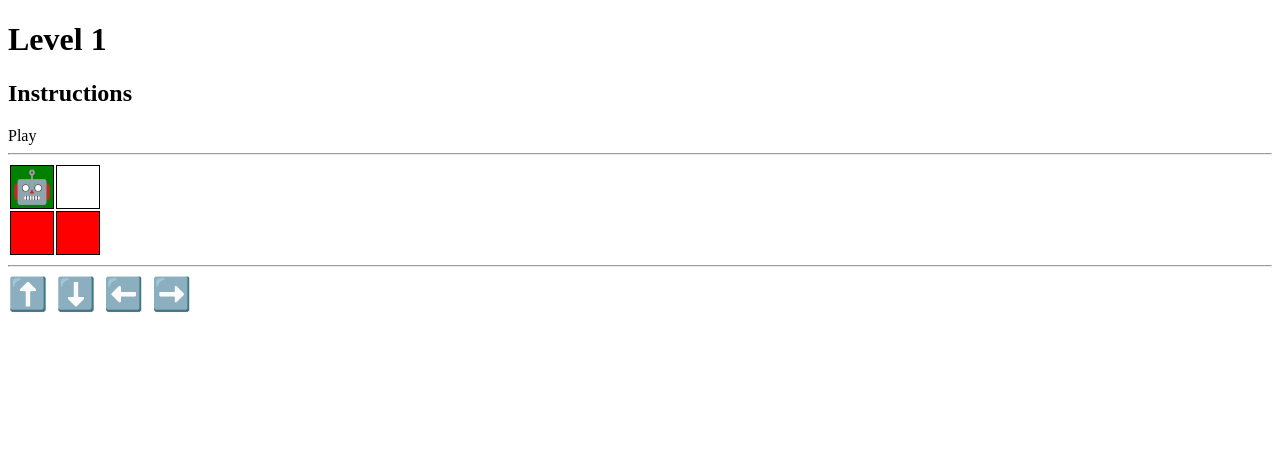
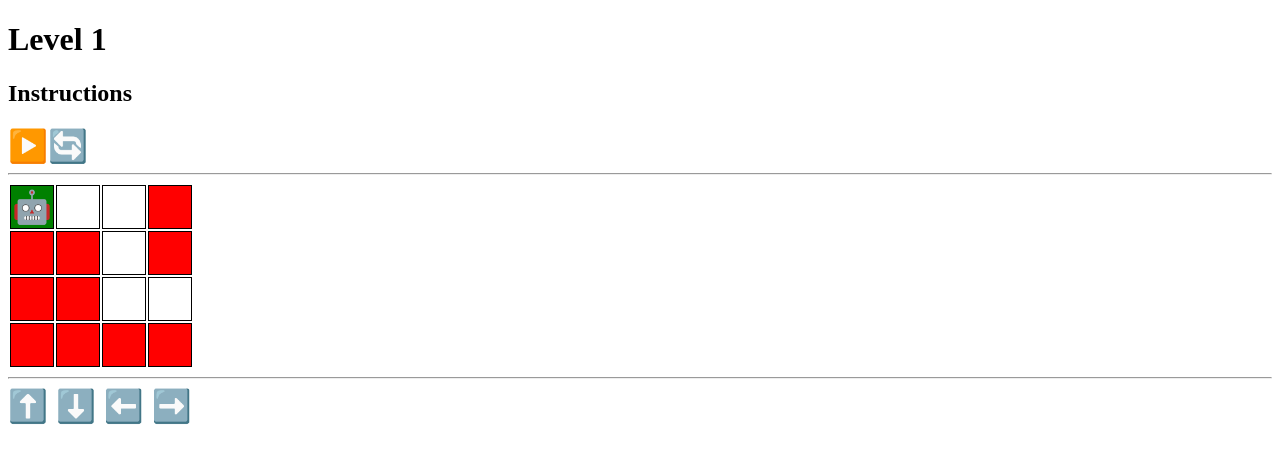
Before and after one commit to Dezzymei/CodeMaze, a Next.js app: page /level/1 in a window 1280 px wide. Shown: the top 462 px of the page. Built offline with nearby package versions, Linux system fonts and the light colour scheme.

Commit message:
You won and instructions loading and stuff

```diff
--- a/pages/level/[levelId].js
+++ b/pages/level/[levelId].js
@@ -14,12 +14,15 @@ export default function Level() {
 
   const [instructions, setInstructions] = useState([]);
   const [currentPosition, setCurrentPosition] = useState([0, 0]);
-  const [currentInstruction, setCurrentInstruction] = useState();
-  const [visited, setVisited] = useState([]);
+  const [finishPosition, setFinishPosition] = useState([3, 2]);
+  const [currentInstruction, setCurrentInstruction] = useState(-1);
+  const [visited, setVisited] = useState([]); // TODO use!
 
   const levelData = [
-    [WALL, FREE],
-    [WALL, WALL],
+    [FREE, FREE, FREE, WALL],
+    [WALL, WALL, FREE, WALL],
+    [WALL, WALL, FREE, FREE],
+    [WALL, WALL, WALL, WALL],
   ];
 
   const possibleInstructions = [
@@ -28,6 +31,12 @@ export default function Level() {
     { direction: LEFT, symbol: "⬅️" },
     { direction: RIGHT, symbol: "➡️" },
   ];
+
+  const reset = () => {
+    setCurrentPosition([0, 0]);
+    setInstructions([]);
+    setCurrentInstruction(-1);
+  };
 
   const play = async () => {
     let newPosition = currentPosition;
@@ -72,7 +81,15 @@ export default function Level() {
       if (levelData[newPosition[1]][newPosition[0]] === WALL) {
         alert("You hit a wall!");
       }
+
       await sleep(2000);
+
+      if (
+        newPosition[0] === finishPosition[0] &&
+        newPosition[1] === finishPosition[1]
+      ) {
+        alert("You won!");
+      }
     }
   };
 
@@ -104,13 +121,19 @@ export default function Level() {
           return (
             <span
               style={{
-                backgroundColor: !currentInstruction
-                  ? "white"
-                  : currentInstruction === instructionIndex
-                  ? "green"
-                  : currentInstruction > instructionIndex
-                  ? "black"
-                  : "white",
+                backgroundColor:
+                  currentInstruction === instructionIndex
+                    ? "green"
+                    : currentInstruction > instructionIndex
+                    ? "black"
+                    : "white",
+              }}
+              onClick={() => {
+                setInstructions(
+                  instructions
+                    .slice(0, instructionIndex)
+                    .concat(instructions.slice(instructionIndex + 1))
+                );
               }}
             >
               {instruction.symbol}
@@ -176,8 +199,13 @@ export default function Level() {
       </Head>
       <h1>Level {levelId}</h1>
       <h2>Instructions</h2>
-      <span onClick={() => play()}>Play</span>
+      <span style={{ fontSize: "xx-large" }} onClick={() => play()}>
+        ▶️
+      </span>
 
+      <span style={{ fontSize: "xx-large" }} onClick={() => reset()}>
+        🔄
+      </span>
       {displayInstructions(instructions)}
       <hr />
       {constructLevel(levelData)}
```
